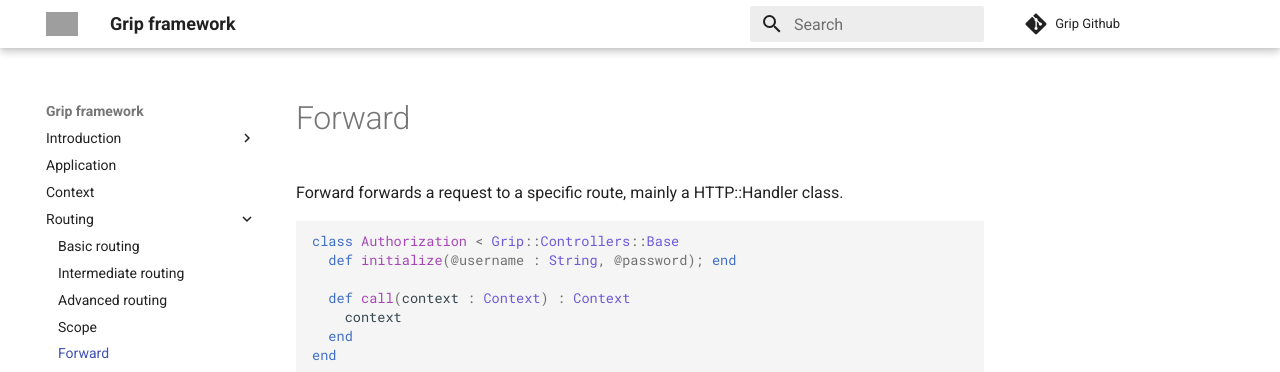
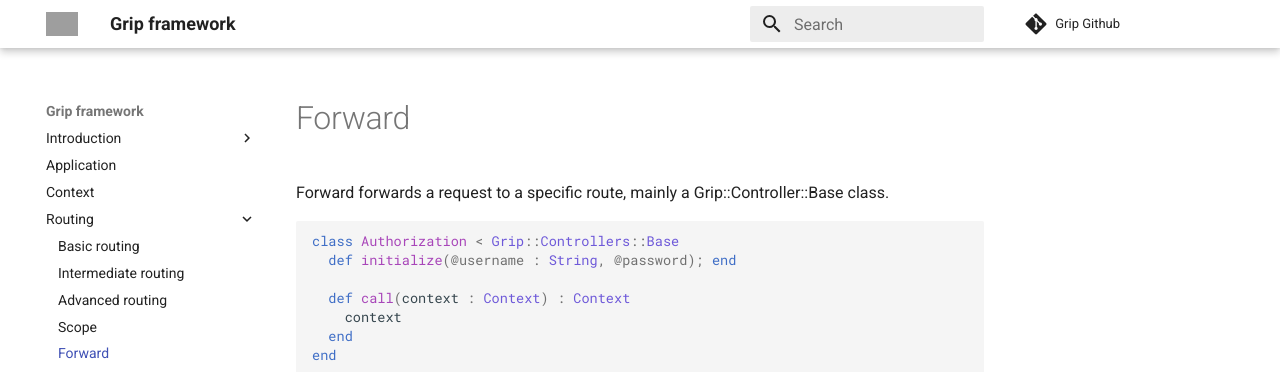
Before and after one commit to treagod/docs, an MkDocs documentation site: the page built from docs/forward.md, in a window 1280 px wide. Shown: the top 372 px of the page. Built offline with MkDocs 1.6.1 and Material for MkDocs 9.7.7, drawn with Linux system fonts in a browser that asks for light colours; comment, search, counter and statistics services are not loaded; grey boxes are pictures that could not be loaded.

Commit message:
Update forward.md

````diff
--- a/docs/forward.md
+++ b/docs/forward.md
@@ -1,4 +1,4 @@
-Forward forwards a request to a specific route, mainly a HTTP::Handler class.
+Forward forwards a request to a specific route, mainly a Grip::Controller::Base class.
 
 ```ruby
 class Authorization < Grip::Controllers::Base
````
